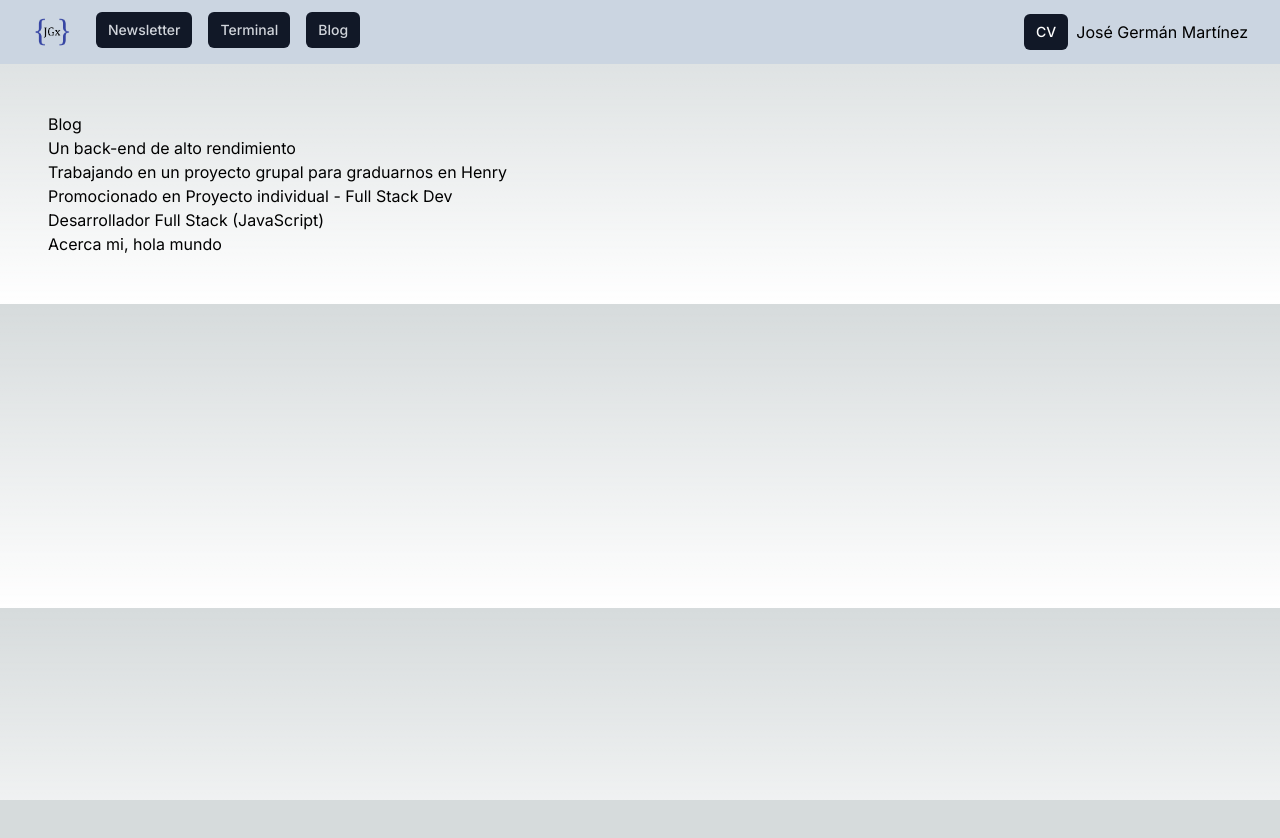
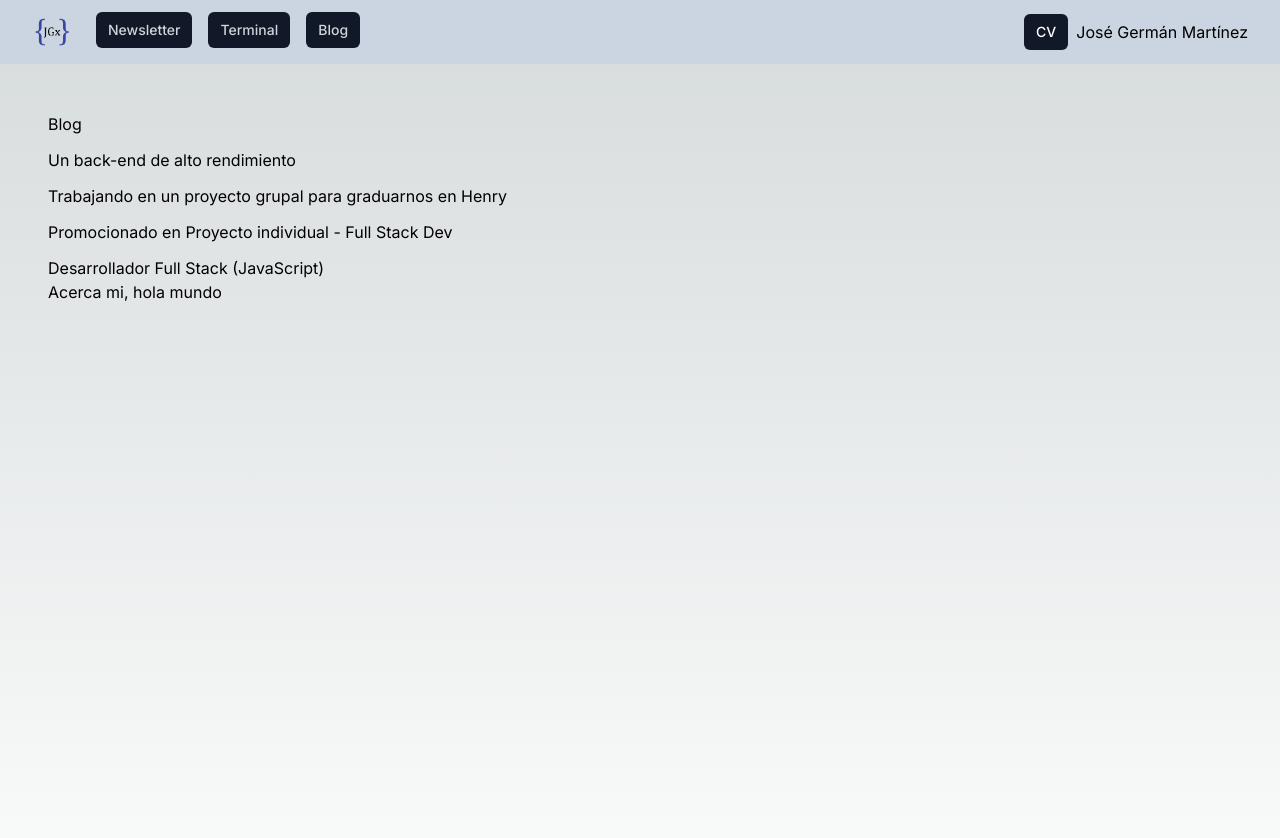
Before and after one commit to JoseGermanx/cv-app, a Next.js app: page /blog in a window 1280 px wide. Shown: the top 838 px of the page. Before the commit the page ends 800 px from the top, so only its background shows below. Built offline with nearby package versions, Linux system fonts and the light colour scheme.

Commit message:
Añadir componentes NavBar y Footer en los archivos layout.tsx y page.tsx, respectivamente. Actualizar estilos y estructura HTML.

```diff
--- a/src/app/blog/layout.tsx
+++ b/src/app/blog/layout.tsx
@@ -1,14 +1,16 @@
-import NavBar from "../ui/Navbar"
+import Footer from "../ui/Footer";
+import NavBar from "../ui/Navbar";
 
 export default function Layout({ children }: { children: React.ReactNode }) {
   return (
     <>
-    <NavBar />
-    <div className="">
-      <div className="w-full flex-none md:w-64">
+      <NavBar />
+      <div className="">
+        <div className="w-full flex-none md:w-64"></div>
+        <div className="flex-grow p-6 md:overflow-y-auto md:p-12">
+          {children}
+        </div>
       </div>
-      <div className="flex-grow p-6 md:overflow-y-auto md:p-12">{children}</div>
-    </div>
     </>
   );
 }
--- a/src/app/post/[slug]/page.tsx
+++ b/src/app/post/[slug]/page.tsx
@@ -1,17 +1,27 @@
 import Link from "next/link";
 import { ArrowLeftIcon } from "@heroicons/react/24/solid";
 import { getArticleData } from "@/app/lib/article";
+import NavBar from "@/app/ui/Navbar";
 
 const Article = async ({ params }: { params: { slug: string } }) => {
   const articleData = await getArticleData(params.slug);
 
   return (
     <div>
-      <Link href="/">
+      <NavBar />
+      <Link href="/blog">
         <ArrowLeftIcon className="h-6 w-6" />
         <p>Back home</p>
       </Link>
-      <h1>{articleData.title}</h1>
+      <div className="flex">
+        <div>
+          <h1>{articleData.title}</h1>
+        </div>
+        <div>
+          <p>{articleData.date}</p>
+        </div>
+      </div>
+
       <div dangerouslySetInnerHTML={{ __html: articleData.contentHtml }} />
     </div>
   );
--- a/src/app/ui/ArticleListItems.tsx
+++ b/src/app/ui/ArticleListItems.tsx
@@ -7,7 +7,7 @@ interface Props {
 
 const ArticleListItems = ({ articles }: Props) => {
     return (
-        <div className="article-list">
+        <div className="article-list mt-3">
             {articles.map((article, index) => (
                 <div key={index}>
                     <Link href={`/post/${article.id}`}>
--- a/src/app/ui/BlogLinks.tsx
+++ b/src/app/ui/BlogLinks.tsx
@@ -5,7 +5,7 @@ import ArticleListItems from './ArticleListItems';
 const BlogLinks = () => {
     const articles = getCategorisedArticles();
   return (
-    <div>
+    <div className='h-screen'>
         {
             Object.keys(articles).map((article, index) => (
                 <ArticleListItems
```
